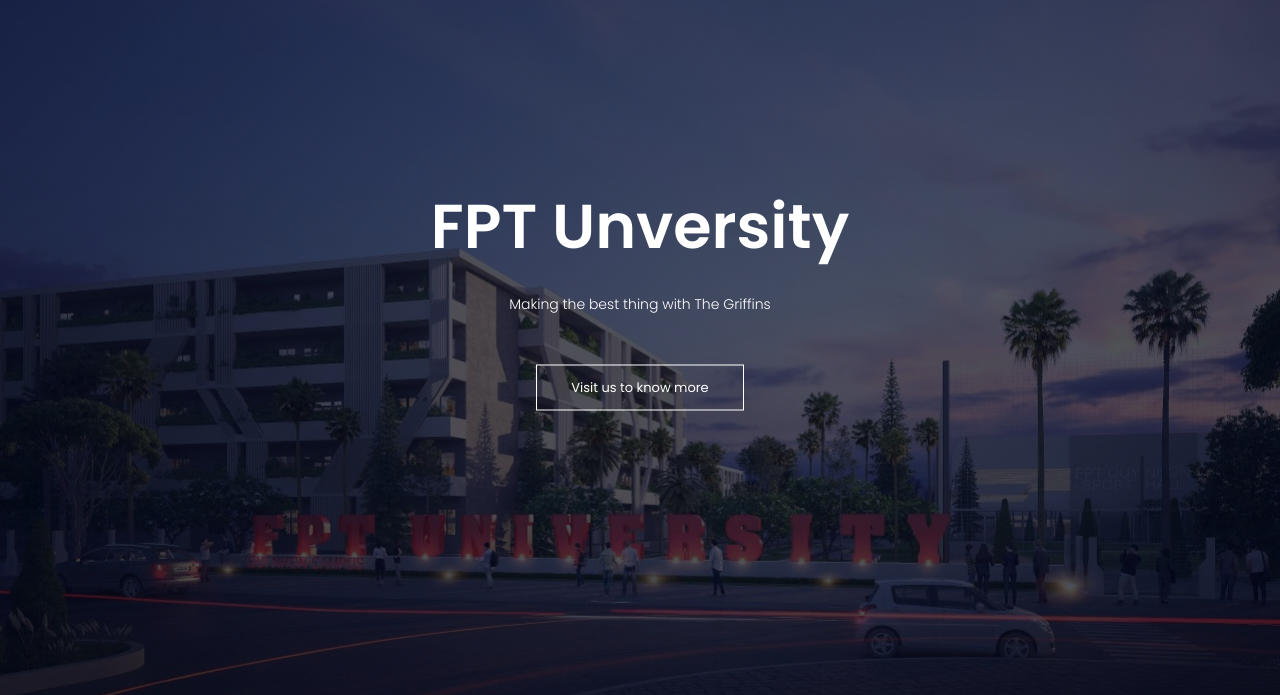
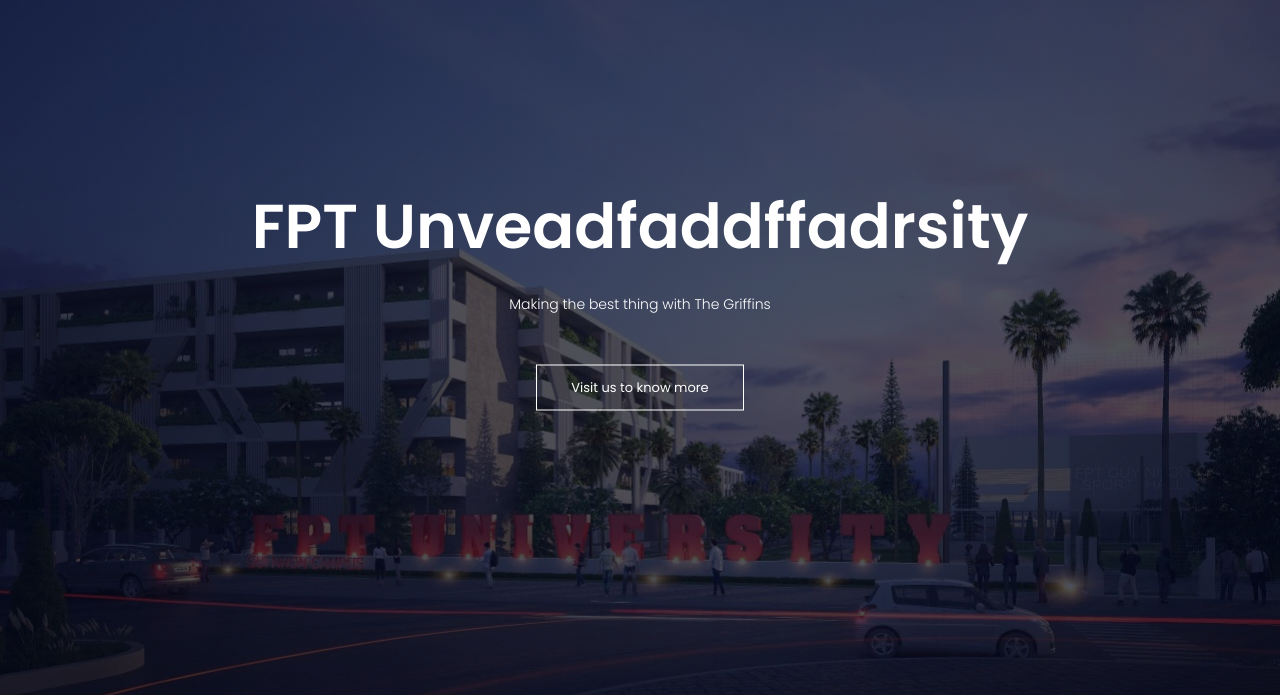
Before and after one commit to TieGarcia/WebforCourse, a plain HTML site: page index.html in a window 1280 px wide. Shown: the part 105-800 px from the top of the page. Drawn offline with Linux system fonts and the light colour scheme.

Commit message:
Update index.html

```diff
--- a/index.html
+++ b/index.html
@@ -2,7 +2,7 @@
 <html>
     <head>
         <meta name = "viewport" content="width=device-width, initial-scale = 1.0">
-        <title> The Griffins - Making the best thing with us </title>
+        <title> The Gdfafgawrhriffins - Making the best thing with us </title>
         <link rel="stylesheet" href="style.css">
         <link rel="preconnect" href="https://fonts.gstatic.com">
         <link href="https://fonts.googleapis.com/css2?family=Poppins:wght@100;200;300;400;500;600;700&display=swap" rel="stylesheet">
@@ -25,7 +25,7 @@
             </nav>
 
         <div class="text-box">
-        <h1> FPT Unversity</h1>
+        <h1> FPT Unveadfaddffadrsity</h1>
         <p>Making the best thing with The Griffins</p>
         <a href=""class="hero-btn">Visit us to know more</a>
 
```
